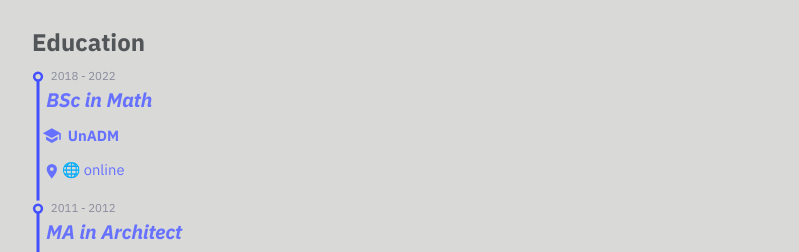
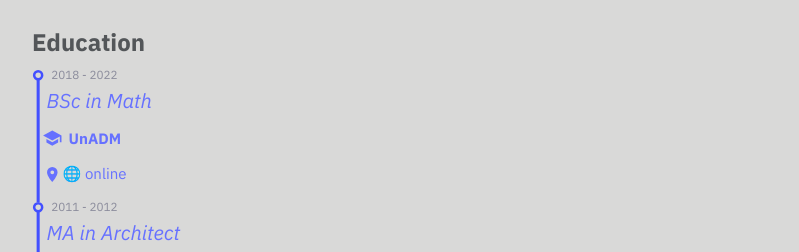
Before and after one commit to JulioParq/julioparq.github.io, an Astro site: page /bio in a window 1280 px wide. Shown: the part 547-799 px from the top of the page, without its empty margins (240-1039 px from the left). Built offline with nearby package versions, Linux system fonts and the light colour scheme; Astro itself is replaced by a stand-in of ours.

Commit message:
modify inline svg in TimeLine component to avoid errors

```diff
--- a/src/components/TimeLine.astro
+++ b/src/components/TimeLine.astro
@@ -7,44 +7,13 @@ const { grado, inst, fecha, lugar } = Astro.props;
    class="scaling-svg"
    width="44.256783mm"
    height="27.829964mm"
-   viewBox="0 0 45.256782 27.829963"
+   viewBox="0 0 44.256782 27.829963"
    version="1.1"
    id="svg1"
-   inkscape:version="1.3.2 (091e20e, 2023-11-25, custom)"
-   sodipodi:docname="timeline.svg"
    xml:space="preserve"
-   xmlns:inkscape="http://www.inkscape.org/namespaces/inkscape"
-   xmlns:sodipodi="http://sodipodi.sourceforge.net/DTD/sodipodi-0.dtd"
    xmlns="http://www.w3.org/2000/svg"
-   xmlns:svg="http://www.w3.org/2000/svg"><sodipodi:namedview
-     id="namedview1"
-     pagecolor="#ffffff"
-     bordercolor="#000000"
-     borderopacity="0.25"
-     inkscape:showpageshadow="2"
-     inkscape:pageopacity="0.0"
-     inkscape:pagecheckerboard="0"
-     inkscape:deskcolor="#d1d1d1"
-     inkscape:document-units="px"
-     inkscape:zoom="4"
-     inkscape:cx="75.875"
-     inkscape:cy="51.125"
-     inkscape:window-width="1920"
-     inkscape:window-height="1009"
-     inkscape:window-x="-8"
-     inkscape:window-y="1192"
-     inkscape:window-maximized="1"
-     inkscape:current-layer="layer1"><inkscape:page
-       x="0"
-       y="0"
-       width="44.256783"
-       height="27.829964"
-       id="page4"
-       margin="0"
-       bleed="0" /></sodipodi:namedview><defs
+   ><defs
      id="defs1" /><g
-     inkscape:label="Capa 1"
-     inkscape:groupmode="layer"
      id="layer1"><circle
        style="fill:none;fill-opacity:1;stroke:#4350ff;stroke-width:0.529167;stroke-linecap:round;stroke-dasharray:none;stroke-opacity:1"
        id="path1"
@@ -55,62 +24,55 @@ const { grado, inst, fecha, lugar } = Astro.props;
        d="M 1.2961315,1.9608085 V 27.829964"
        id="path2" /><text
        xml:space="preserve"
-       style="font-style:italic;font-variant:normal;font-weight:bold;font-stretch:normal;font-size:4.23333px;line-height:0.9;font-family:'IBM Plex Sans';-inkscape-font-specification:'IBM Plex Sans, Bold Italic';font-variant-ligatures:normal;font-variant-caps:normal;font-variant-numeric:normal;font-variant-east-asian:normal;text-decoration-color:#000000;letter-spacing:0px;word-spacing:0px;text-orientation:upright;fill:#6671ff;fill-opacity:1;stroke:none;stroke-width:0.98042;stroke-linecap:butt;stroke-dasharray:none;stroke-opacity:1"
+       style="font-style:italic;font-variant:normal;font-weight:normal;font-stretch:normal;font-size:4.23333px;line-height:0.9;font-family:'IBM Plex Sans';-inkscape-font-specification:'IBM Plex Sans, Italic';font-variant-ligatures:normal;font-variant-caps:normal;font-variant-numeric:normal;font-variant-east-asian:normal;text-decoration-color:#000000;letter-spacing:0px;word-spacing:0px;text-orientation:upright;fill:#6671ff;fill-opacity:1;stroke:none;stroke-width:0.98042;stroke-linecap:butt;stroke-dasharray:none;stroke-opacity:1"
        x="3.0704899"
-       y="7.5750184"
+       y="8.1041851"
        id="text2"><tspan
-         sodipodi:role="line"
          id="tspan2"
-         style="font-style:italic;font-variant:normal;font-weight:bold;font-stretch:normal;font-size:4.23333px;font-family:'IBM Plex Sans';-inkscape-font-specification:'IBM Plex Sans, Bold Italic';font-variant-ligatures:normal;font-variant-caps:normal;font-variant-numeric:normal;font-variant-east-asian:normal;fill:#6671ff;fill-opacity:1;stroke:none;stroke-width:0.98042"
+         style="font-style:italic;font-variant:normal;font-weight:normal;font-stretch:normal;font-size:4.23333px;font-family:'IBM Plex Sans';-inkscape-font-specification:'IBM Plex Sans, Italic';font-variant-ligatures:normal;font-variant-caps:normal;font-variant-numeric:normal;font-variant-east-asian:normal;fill:#6671ff;fill-opacity:1;stroke:none;stroke-width:0.98042"
          x="3.0704899"
-            y="7.5750184">{ grado }</tspan></text><text
+          y="8.1041851">{ grado }</tspan></text><text
        xml:space="preserve"
        style="font-style:normal;font-variant:normal;font-weight:normal;font-stretch:normal;font-size:3.175px;line-height:0.9;font-family:'IBM Plex Sans';-inkscape-font-specification:'IBM Plex Sans, Normal';font-variant-ligatures:normal;font-variant-caps:normal;font-variant-numeric:normal;font-variant-east-asian:normal;text-decoration-color:#000000;letter-spacing:0px;word-spacing:0px;text-orientation:upright;fill:#6671ff;fill-opacity:1;stroke:none;stroke-width:0.98042;stroke-linecap:butt;stroke-dasharray:none;stroke-opacity:1"
        x="7.6943507"
-       y="14.978324"
+       y="15.507491"
        id="text3"><tspan
-         sodipodi:role="line"
          id="tspan3"
          style="font-style:normal;font-variant:normal;font-weight:bold;font-stretch:normal;font-size:3.175px;font-family:'IBM Plex Sans';-inkscape-font-specification:'IBM Plex Sans, Bold';font-variant-ligatures:normal;font-variant-caps:normal;font-variant-numeric:normal;font-variant-east-asian:normal;fill:#6671ff;fill-opacity:1;stroke:none;stroke-width:0.98042"
          x="7.6943507"
-            y="14.978324">{ inst }</tspan></text><text
+          y="15.507491">{ inst }</tspan></text><text
        xml:space="preserve"
        style="font-style:normal;font-variant:normal;font-weight:normal;font-stretch:normal;font-size:3.175px;line-height:0.9;font-family:'IBM Plex Sans';-inkscape-font-specification:'IBM Plex Sans, Normal';font-variant-ligatures:normal;font-variant-caps:normal;font-variant-numeric:normal;font-variant-east-asian:normal;text-decoration-color:#000000;letter-spacing:0px;word-spacing:0px;text-orientation:upright;fill:#6671ff;fill-opacity:1;stroke:none;stroke-width:0.98042;stroke-linecap:butt;stroke-dasharray:none;stroke-opacity:1"
        x="6.4453974"
-       y="22.368929"
+       y="22.898096"
        id="text4"><tspan
-         sodipodi:role="line"
          id="tspan4"
          style="font-style:normal;font-variant:normal;font-weight:normal;font-stretch:normal;font-size:3.175px;font-family:'IBM Plex Sans';-inkscape-font-specification:'IBM Plex Sans, Normal';font-variant-ligatures:normal;font-variant-caps:normal;font-variant-numeric:normal;font-variant-east-asian:normal;fill:#6671ff;fill-opacity:1;stroke:none;stroke-width:0.98042"
          x="6.4453974"
-            y="22.368929">{ lugar }</tspan></text><text
+          y="22.898096">{ lugar }</tspan></text><text
        xml:space="preserve"
        style="font-style:normal;font-variant:normal;font-weight:normal;font-stretch:normal;font-size:2.46944px;line-height:0.9;font-family:'IBM Plex Sans';-inkscape-font-specification:'IBM Plex Sans, Normal';font-variant-ligatures:normal;font-variant-caps:normal;font-variant-numeric:normal;font-variant-east-asian:normal;text-decoration-color:#000000;letter-spacing:0px;word-spacing:0px;text-orientation:upright;fill:#8b8c9c;fill-opacity:1;stroke:none;stroke-width:0.98042;stroke-linecap:butt;stroke-dasharray:none;stroke-opacity:1"
        x="4.0515647"
        y="1.9311752"
        id="text1"><tspan
-         sodipodi:role="line"
          id="tspan1"
          style="font-style:normal;font-variant:normal;font-weight:normal;font-stretch:normal;font-size:2.46944px;font-family:'IBM Plex Sans';-inkscape-font-specification:'IBM Plex Sans, Normal';font-variant-ligatures:normal;font-variant-caps:normal;font-variant-numeric:normal;font-variant-east-asian:normal;fill:#8b8c9c;fill-opacity:1;stroke:none;stroke-width:0.98042"
          x="4.0515647"
-            y="1.9311752">{ fecha }</tspan><tspan
-         sodipodi:role="line"
+          y="1.9311752">{ fecha }</tspan><tspan
          style="font-style:normal;font-variant:normal;font-weight:normal;font-stretch:normal;font-size:2.46944px;font-family:'IBM Plex Sans';-inkscape-font-specification:'IBM Plex Sans, Normal';font-variant-ligatures:normal;font-variant-caps:normal;font-variant-numeric:normal;font-variant-east-asian:normal;fill:#8b8c9c;fill-opacity:1;stroke:none;stroke-width:0.98042"
          x="4.0515647"
          y="4.1536713"
          id="tspan5" /><tspan
-         sodipodi:role="line"
          style="font-style:normal;font-variant:normal;font-weight:normal;font-stretch:normal;font-size:2.46944px;font-family:'IBM Plex Sans';-inkscape-font-specification:'IBM Plex Sans, Normal';font-variant-ligatures:normal;font-variant-caps:normal;font-variant-numeric:normal;font-variant-east-asian:normal;fill:#8b8c9c;fill-opacity:1;stroke:none;stroke-width:0.98042"
          x="4.0515647"
          y="6.3761673"
          id="tspan6" /></text><path
-       d="m 4.2748731,21.432304 a 0.39687504,0.39687504 0 0 1 -0.396875,-0.396875 0.39687504,0.39687504 0 0 1 0.396875,-0.396875 0.39687504,0.39687504 0 0 1 0.396875,0.396875 0.39687504,0.39687504 0 0 1 -0.396875,0.396875 m 0,-1.508125 a 1.1112501,1.1112501 0 0 0 -1.11125,1.11125 c 0,0.833437 1.11125,2.06375 1.11125,2.06375 0,0 1.11125,-1.230313 1.11125,-2.06375 a 1.1112501,1.1112501 0 0 0 -1.11125,-1.11125 z"
+       d="m 4.2748731,21.961471 a 0.39687504,0.39687504 0 0 1 -0.396875,-0.396875 0.39687504,0.39687504 0 0 1 0.396875,-0.396875 0.39687504,0.39687504 0 0 1 0.396875,0.396875 0.39687504,0.39687504 0 0 1 -0.396875,0.396875 m 0,-1.508125 a 1.1112501,1.1112501 0 0 0 -1.11125,1.11125 c 0,0.833437 1.11125,2.06375 1.11125,2.06375 0,0 1.11125,-1.230313 1.11125,-2.06375 a 1.1112501,1.1112501 0 0 0 -1.11125,-1.11125 z"
        id="path1-9"
        style="fill:#6671ff;fill-opacity:1;stroke-width:0.15875" /><path
-       d="m 4.2748726,12.235124 -1.940277,1.058333 1.940277,1.058334 1.5875,-0.86607 v 1.218848 h 0.352778 v -1.411112 m -3.175,0.737306 v 0.705556 l 1.234722,0.673805 1.234722,-0.673805 v -0.705556 l -1.234722,0.673806 z"
+       d="m 4.2748726,12.764291 -1.940277,1.058333 1.940277,1.058334 1.5875,-0.86607 v 1.218848 h 0.352778 v -1.411112 m -3.175,0.737306 v 0.705556 l 1.234722,0.673805 1.234722,-0.673805 V 14.55993 l -1.234722,0.673806 z"
        id="path1-2"
-         style="fill:#6671ff;fill-opacity:1;stroke-width:0.176389" /></g>
-</svg>
+       style="fill:#6671ff;fill-opacity:1;stroke-width:0.176389" /></g></svg>
 </div>
 
 
```
Also changed, not shown: package.json (+4 -4 lines), pnpm-lock.yaml.
